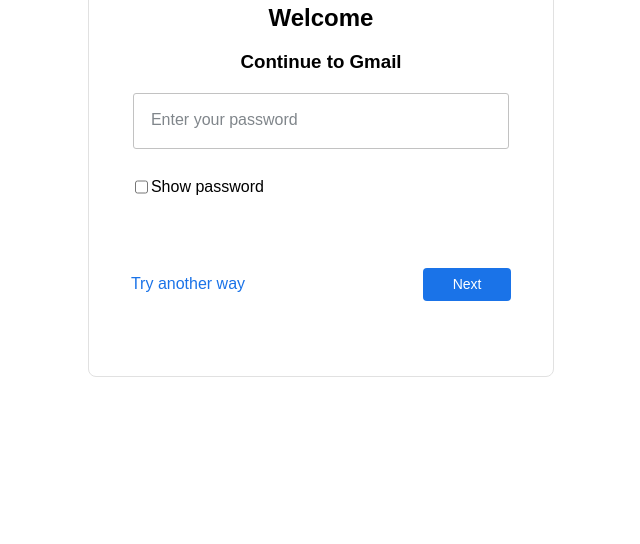
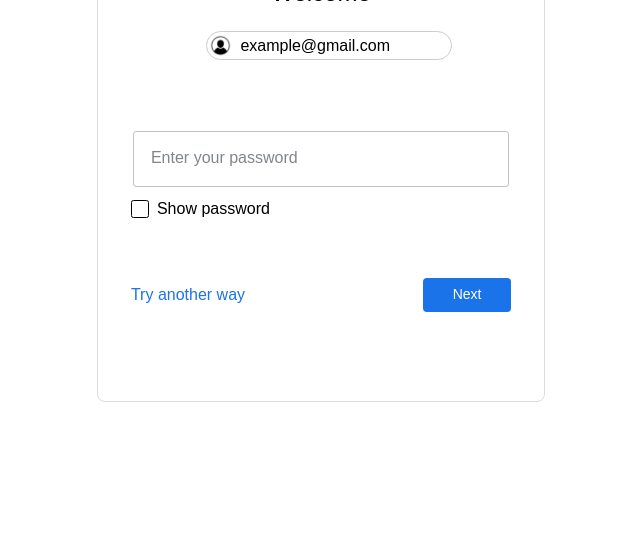
Before and after one commit to Bineesh627/google-login, a plain HTML site: page index.html in a window 1280 px wide. Shown: the part 256-800 px from the top of the page, without its empty margins (319-959 px from the left). Drawn offline with Linux system fonts and the light colour scheme.

Commit message:
Added new images and changed some css in the program

```diff
--- a/css/style.css
+++ b/css/style.css
@@ -3,8 +3,8 @@ body {
 }
 
 img {
-  max-width: 100px;
-  max-height: 40px;
+  max-width: 90px;
+  max-height: 32px;
 }
 
 .maindiv {
@@ -12,21 +12,22 @@ img {
   top: 50%;
   left: 50%;
   transform: translate(-50%, -50%);
-  width: 400px;
-  height: 400px;
+  width: 382px;
+  height: 450px;
   padding: 2rem;
   border-radius: 0.5rem;
-  border: 1px solid #e1e1e1;
+  border: 1px solid #DCDCDC;
   text-align: center;
 }
 
 .maindiv .Fields {
+  margin-top: 70px;
   display: inline-block;
   height: 90px;
   position: relative;
 }
 
-h1 {
+.top-head {
   font-size: 24px;
   font-weight: 200px;
 }
@@ -37,15 +38,8 @@ a {
   text-align: justify;
 }
 
-
-
-.check-box {
-  margin-right: 200px;
-  display: flex;
-}
-
 .flex-container {
-  margin-top: 56px;
+  margin-top: 60px;
   display: flex;
   align-items: center;
 }
@@ -156,3 +150,68 @@ button {
   min-width: 88px;
 
 }
+
+.selected-user {
+  width: 240px;
+  border: 1px solid #ccc;
+  border-radius: 20px;
+  padding: 2px;
+  display: flex;
+  align-items: center;
+  margin-left: 20%;
+}
+
+.selected-user img {
+  height: 23px;
+  width: 23px;
+  border-radius: 50%;
+  margin-right: 8px;
+}
+
+.selected-user img span {
+  text-align: justify;
+
+}
+
+.checkbox-container {
+  margin-right: 200px;
+  display: flex;
+}
+
+.checkbox-container label {
+  cursor: pointer;
+  display: flex;
+}
+
+.checkbox-container input[type='checkbox'] {
+  cursor: pointer;
+  opacity: 0;
+  position: absolute;
+}
+
+.checkbox-container label::before {
+  content: '';
+  width: 1em;
+  height: 1em;
+  border-radius: .15em;
+  margin-right: .5em;
+  border: .05em solid black;
+}
+
+/* .checkbox-container label:hover::before,
+.checkbox-container input[type='checkbox']:hover + label::before {
+  background-color: black;
+} */
+
+.checkbox-container input[type='checkbox']:focus + label::before {
+  box-shadow: 0 0 20px #549bec;
+}
+
+.checkbox-container input[type='checkbox']:checked + label::before {
+  content: '\002714';
+  background-color: #1A73E9;
+  display: flex;
+  justify-content: center;
+  align-items: center;
+  color: white;
+}
--- a/index.html
+++ b/index.html
@@ -4,26 +4,31 @@
 <head>
     <meta charset="UTF-8">
     <meta name="viewport" content="width=device-width, initial-scale=1.0">
-    <title>Google Fieldset</title>
+    <title>Sign in - Google Accounts</title>
     <link rel="stylesheet" href="css/style.css" type="text/css">
+    <link rel="shortcut icon" href="img/google-symbol.png" type="image/x-icon">
 </head>
 
 <body>
 
     <div class="maindiv">
         <img src="img/google.png" alt="Google">
-        <h1>Welcome</h1>
-        <h3>Continue to Gmail</h3>
+        <p class="top-head">Welcome</p>
+        <div class="selected-user">
+            <img src="img/profile.png" alt="profile">
+            <span>example@gmail.com</span>
+        </div>
         <div class="inputs">
             <div class="Fields">
+                <form action="" method="post">
                     <div class="Fieldset">
-                    <input type="password" class="Before-FS" required="">
+                        <input type="password" id="password" name="password" class="Before-FS" autocomplete="current-password" spellcheck="false" tabindex="0" aria-label="Enter your password" aria-disabled="false" autocapitalize="off" dir="ltr" data-initial-dir="ltr" data-initial-value="" badinput="false" required>
                         <h1 class="Fs-H"><span>Enter your password</span></h1>
                         <label class="placeholder">Enter your password</label>
                     </div>
-                <div class="check-box">
-                    <input type="checkbox">
-                    <p>Show password</p>
+                    <div class="checkbox-container">
+                        <input id="cb1" type="checkbox">
+                        <label for="">Show password</label>
                     </div>
 
                     <div class="flex-container">
@@ -31,9 +36,10 @@
                             <a href="">Try another way</a>
                         </div>
                         <div class="cell">
-                        <button>Next</button>
+                            <button type="submit">Next</button>
                         </div>
                     </div>
+                </form>
             </div>
         </div>
     </div>
```
Also changed, not shown: img/favicon.png (added), img/profile.png (added). Lines whose indentation alone changed are shown as unchanged.
